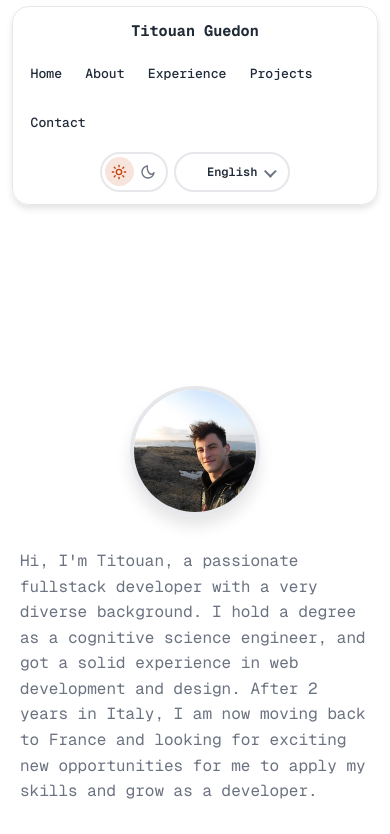
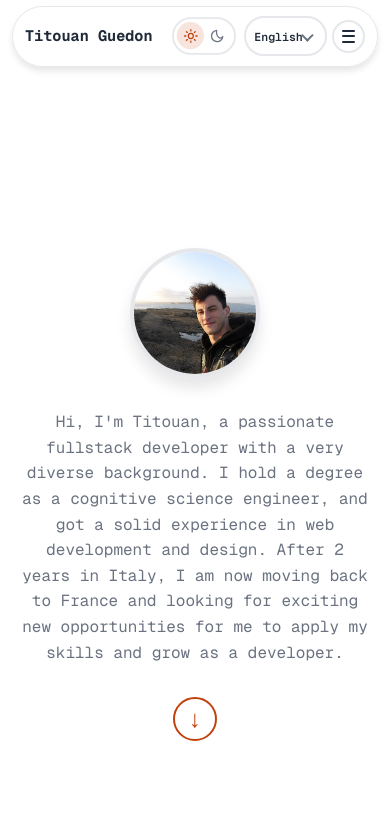
Before and after one commit to bobellobo/resume, a Vue app: page / in a window 390 px wide. Shown: the top 834 px of the page. Built offline with nearby package versions, Linux system fonts and the light colour scheme.

Commit message:
add responsive burger menu

```diff
--- a/src/components/About/About.css
+++ b/src/components/About/About.css
@@ -19,7 +19,7 @@
 .about-description {
   color: var(--text-light);
   font-size: 1.1rem;
-  text-align: left;
+  text-align: center;
   line-height: 1.8;
   white-space: pre-line;
   margin: 0 auto;
--- a/src/components/Contact/Contact.css
+++ b/src/components/Contact/Contact.css
@@ -11,7 +11,7 @@ p {
   color: var(--text-light);
   font-size: 1.1rem;
   margin-bottom: 2rem;
-  text-align: left;
+  text-align: center;
 }
 
 .contact-links {
--- a/src/components/Header/Header.css
+++ b/src/components/Header/Header.css
@@ -215,6 +215,53 @@
   color: var(--primary-color);
 }
 
+.menu-toggle {
+  display: none;
+  width: 2.2rem;
+  height: 2.2rem;
+  border: 2px solid var(--border-color);
+  border-radius: 999px;
+  background-color: var(--bg-white);
+  color: var(--text-dark);
+  align-items: center;
+  justify-content: center;
+  flex-direction: column;
+  gap: 0.22rem;
+  cursor: pointer;
+  transition: border-color 0.25s ease, color 0.25s ease;
+}
+
+.menu-toggle:hover,
+.menu-toggle.menu-open {
+  border-color: var(--primary-color);
+  color: var(--primary-color);
+}
+
+.menu-toggle-line {
+  width: 0.8rem;
+  height: 2px;
+  border-radius: 999px;
+  background-color: currentColor;
+  transition: transform 0.2s ease, opacity 0.2s ease;
+}
+
+.menu-toggle.menu-open .menu-toggle-line:nth-child(1) {
+  transform: translateY(0.26rem) rotate(45deg);
+}
+
+.menu-toggle.menu-open .menu-toggle-line:nth-child(2) {
+  opacity: 0;
+}
+
+.menu-toggle.menu-open .menu-toggle-line:nth-child(3) {
+  transform: translateY(-0.26rem) rotate(-45deg);
+}
+
+.menu-toggle:focus-visible {
+  border-color: var(--primary-color);
+  box-shadow: 0 0 0 4px var(--focus-ring);
+}
+
 @media (max-width: 768px) {
   .nav-links {
     gap: 1rem;
@@ -239,46 +286,80 @@
   }
 }
 
-@media (max-width: 640px) {
+@media (max-width: 768px) {
   .header {
     padding: 0.4rem 16px;
   }
 
   .navbar {
-    flex-direction: column;
-    align-items: stretch;
-    gap: 0.75rem;
-    padding: 0.85rem 0.95rem;
-    border-radius: 1.05rem;
+    position: relative;
+    align-items: center;
+    gap: 0.65rem;
+    padding: 0.65rem 0.85rem;
+    border-radius: 999px;
   }
 
   .logo {
-    text-align: center;
+    text-align: left;
     white-space: normal;
     font-size: 1.05rem;
   }
 
-  .job-title {
-    display: block;
+  .nav-links {
+    display: none;
+    position: absolute;
+    top: calc(100% + 0.45rem);
+    left: 0;
+    right: 0;
+    width: 100%;
+    flex-direction: column;
+    justify-content: flex-start;
+    gap: 0.35rem;
+    padding: 0.5rem;
     font-size: 0.9rem;
+    background-color: color-mix(in srgb, var(--surface-navbar) 94%, transparent);
+    border: 1px solid var(--border-color);
+    border-radius: 1rem;
+    box-shadow: var(--shadow-lg);
+    backdrop-filter: blur(8px);
+    z-index: 30;
   }
 
-  .nav-links {
-    width: 100%;
-    justify-content: flex-start;
-    flex-wrap: wrap;
-    gap: 0.75rem 1rem;
-    font-size: 0.88rem;
+  .nav-links.open {
+    display: flex;
   }
 
   .nav-links a {
-    text-align: left;
-    justify-content: flex-start;
+    width: 100%;
+    min-height: 2.2rem;
+    text-align: center;
+    justify-content: center;
+    border-radius: 0.6rem;
+  }
+
+  .nav-links a:hover {
+    background-color: color-mix(in srgb, var(--primary-color) 10%, transparent);
   }
 
   .header-controls {
-    width: 100%;
-    justify-content: center;
+    margin-left: auto;
+    width: auto;
+    justify-content: flex-end;
+  }
+
+  .language-trigger {
+    min-width: 5.25rem;
+    padding: 0.34rem 1.7rem 0.34rem 0.7rem;
+    font-size: 0.78rem;
+  }
+
+  .theme-btn {
+    transform: scale(0.94);
+    transform-origin: center;
+  }
+
+  .menu-toggle {
+    display: inline-flex;
   }
 }
 
@@ -288,31 +369,33 @@
   }
 
   .navbar {
-    padding: 0.75rem 0.8rem;
-    gap: 0.65rem;
+    padding: 0.6rem 0.75rem;
+    gap: 0.5rem;
   }
 
   .logo {
     font-size: 0.95rem;
   }
 
-  .job-title {
-    font-size: 0.82rem;
-  }
-
   .nav-links {
-    gap: 0.55rem 0.85rem;
-    font-size: 0.82rem;
+    gap: 0.3rem;
+    font-size: 0.84rem;
+    padding: 0.45rem;
   }
 
   .header-controls {
-    gap: 0.4rem;
+    gap: 0.32rem;
   }
 
-  .language-trigger,
-  .theme-btn {
-    font-size: 0.75rem;
-    padding: 0.2rem;
+  .language-trigger {
+    min-width: 4.8rem;
+    padding: 0.3rem 1.4rem 0.3rem 0.55rem;
+    font-size: 0.72rem;
+  }
+
+  .menu-toggle {
+    width: 2.05rem;
+    height: 2.05rem;
   }
 }
 
@@ -322,31 +405,26 @@
   }
 
   .navbar {
-    padding: 0.65rem 0.7rem;
-  }
-
-  .job-title {
-    display: none;
+    padding: 0.55rem 0.65rem;
   }
 
   .nav-links {
-    gap: 0.45rem 0.7rem;
-    font-size: 0.78rem;
+    font-size: 0.8rem;
   }
 
   .header-controls {
-    gap: 0.3rem;
+    gap: 0.28rem;
   }
 
   .language-trigger {
-    min-width: 4.6rem;
-    padding: 0.25rem 1.3rem 0.25rem 0.45rem;
+    min-width: 4.35rem;
+    padding: 0.28rem 1.2rem 0.28rem 0.42rem;
     font-size: 0.68rem;
     text-align: center;
   }
 
-  .theme-btn {
-    min-width: 2rem;
-    padding: 0.25rem 0.35rem;
+  .menu-toggle {
+    width: 1.95rem;
+    height: 1.95rem;
   }
 }
--- a/src/components/Header/Header.vue
+++ b/src/components/Header/Header.vue
@@ -1,13 +1,13 @@
 <template>
-  <header class="header">
+  <header ref="headerRef" class="header">
     <nav class="navbar">
       <div class="logo">Titouan Guedon</div>
-      <ul class="nav-links">
-        <li><a href="#home">{{ $t('nav.home') }}</a></li>
-        <li><a href="#about">{{ $t('nav.about') }}</a></li>
-        <li><a href="#experience">{{ $t('nav.experience') }}</a></li>
-        <li><a href="#projects">{{ $t('nav.projects') }}</a></li>
-        <li><a href="#contact">{{ $t('nav.contact') }}</a></li>
+      <ul id="primary-navigation" :class="['nav-links', { open: isMobileMenuOpen }]">
+        <li><a href="#home" @click="handleNavLinkClick">{{ $t('nav.home') }}</a></li>
+        <li><a href="#about" @click="handleNavLinkClick">{{ $t('nav.about') }}</a></li>
+        <li><a href="#experience" @click="handleNavLinkClick">{{ $t('nav.experience') }}</a></li>
+        <li><a href="#projects" @click="handleNavLinkClick">{{ $t('nav.projects') }}</a></li>
+        <li><a href="#contact" @click="handleNavLinkClick">{{ $t('nav.contact') }}</a></li>
       </ul>
       <div class="header-controls">
         <button
@@ -87,6 +87,18 @@
             </li>
           </ul>
         </div>
+        <button
+          type="button"
+          :class="['menu-toggle', { 'menu-open': isMobileMenuOpen }]"
+          aria-label="Toggle navigation menu"
+          aria-controls="primary-navigation"
+          :aria-expanded="isMobileMenuOpen"
+          @click="toggleMobileMenu"
+        >
+          <span class="menu-toggle-line"></span>
+          <span class="menu-toggle-line"></span>
+          <span class="menu-toggle-line"></span>
+        </button>
       </div>
     </nav>
   </header>
@@ -97,9 +109,12 @@ import { computed, onBeforeUnmount, onMounted, ref } from 'vue'
 import { useHeaderLogic } from './Header'
 
 const { currentLanguage, switchLanguage, currentTheme, toggleTheme } = useHeaderLogic()
+const MOBILE_BREAKPOINT = 768
 
+const headerRef = ref<HTMLElement | null>(null)
 const languageSwitcherRef = ref<HTMLElement | null>(null)
 const isLanguageMenuOpen = ref(false)
+const isMobileMenuOpen = ref(false)
 
 const currentLanguageLabel = computed(() => (currentLanguage.value === 'fr' ? 'Français' : 'English'))
 
@@ -111,29 +126,53 @@ const closeLanguageMenu = () => {
   isLanguageMenuOpen.value = false
 }
 
+const toggleMobileMenu = () => {
+  isMobileMenuOpen.value = !isMobileMenuOpen.value
+}
+
+const closeMobileMenu = () => {
+  isMobileMenuOpen.value = false
+}
+
+const handleNavLinkClick = () => {
+  closeMobileMenu()
+}
+
 const handleLanguageSelect = (lang: 'en' | 'fr') => {
   switchLanguage(lang)
   closeLanguageMenu()
 }
 
 const handleDocumentMouseDown = (event: MouseEvent) => {
+  const target = event.target as Node | null
+
+  if (target && headerRef.value && !headerRef.value.contains(target)) {
+    closeMobileMenu()
+  }
+
   if (!languageSwitcherRef.value) {
     return
   }
-
-  const target = event.target as Node | null
 
   if (target && !languageSwitcherRef.value.contains(target)) {
     closeLanguageMenu()
   }
 }
 
+const handleWindowResize = () => {
+  if (window.innerWidth > MOBILE_BREAKPOINT) {
+    closeMobileMenu()
+  }
+}
+
 onMounted(() => {
   document.addEventListener('mousedown', handleDocumentMouseDown)
+  window.addEventListener('resize', handleWindowResize)
 })
 
 onBeforeUnmount(() => {
   document.removeEventListener('mousedown', handleDocumentMouseDown)
+  window.removeEventListener('resize', handleWindowResize)
 })
 </script>
 
--- a/src/components/Hero/Hero.css
+++ b/src/components/Hero/Hero.css
@@ -38,7 +38,7 @@
   max-width: 600px;
   margin-left: auto;
   margin-right: auto;
-  text-align: left;
+  text-align: center;
 }
 
 .scroll-next-btn {
```
